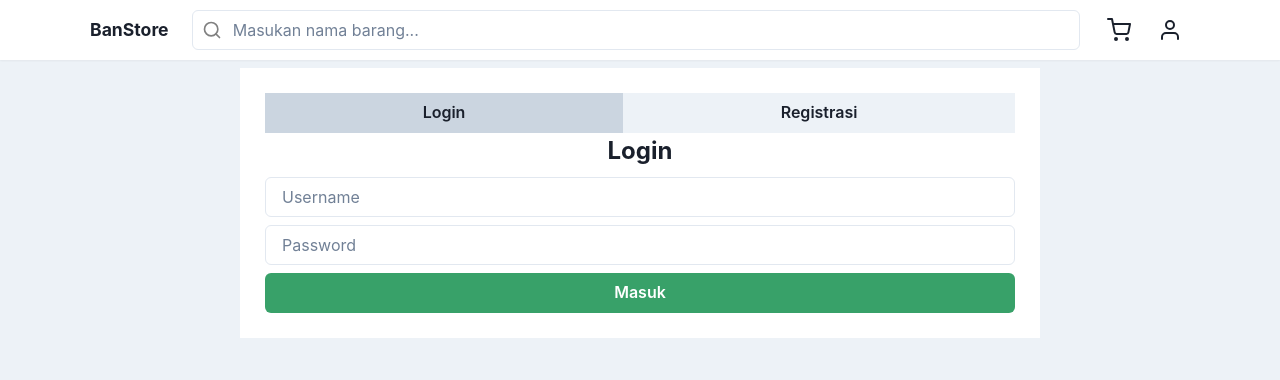
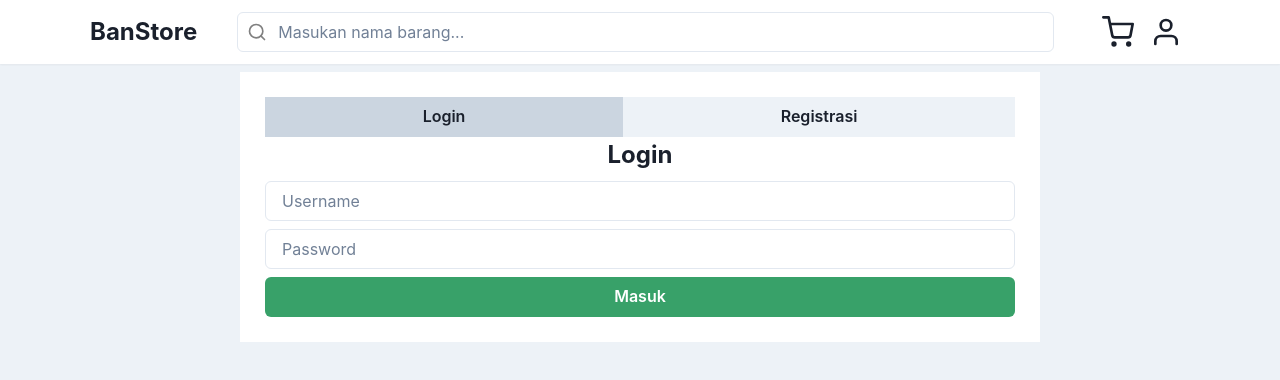
Before and after one commit to DarmaPutra55/simple-banten-store, a React (Create React App) app: page /login in a window 1280 px wide. Shown: the top 380 px of the page. Built offline with nearby package versions, Linux system fonts and the light colour scheme; no server answers.

Commit message:
Reworked the searchbar, also fixed a bug where the home page will display item despite of the api sending 400 error.

```diff
--- a/src/components/context/userContext.js
+++ b/src/components/context/userContext.js
@@ -1,11 +1,8 @@
-import { createContext, useEffect, useState } from "react";
+import { createContext } from "react";
 import { useMutation, useQuery, useQueryClient } from "@tanstack/react-query";
 import { useNavigate } from "react-router-dom";
-import { serializeError } from "serialize-error";
-import Cookies from "universal-cookie"
 import fetchApi from "../smallcomponent/fetchApi/fetchApi";
 import FullscreeLoading from "../smallcomponent/fullscreenLoading/fullscreenLoading";
-import Item from "../item/item";
 import { useToast } from "@chakra-ui/react";
 
 
--- a/src/components/itemarea/itemarea.js
+++ b/src/components/itemarea/itemarea.js
@@ -5,22 +5,19 @@ import Loading from "../smallcomponent/loading/loading";
 import Item from "../item/item";
 import fetchApi from "../smallcomponent/fetchApi/fetchApi";
 import { useQuery } from "@tanstack/react-query";
-import { useQueryClient } from '@tanstack/react-query';
 import { useSearchParams } from "react-router-dom";
 
 
 export default function ItemArea() {
     const [searchParams, setSearchParams] = useSearchParams();
     const [link, setLink] = useState('');
-    const queryClient = useQueryClient();
 
     useEffect(()=>{
         let fetchLink = "/products";
         if (searchParams.has("nama")) fetchLink = fetchLink + "?nama=" + searchParams.get("nama");
         if (searchParams.has("kategori")) fetchLink = fetchLink + "?kategori=" + searchParams.get("kategori");
-        queryClient.invalidateQueries(["items"]);
         setLink(fetchLink);
-    }, [searchParams])
+    }, [])
 
     const {data: items, isLoading: isItemsLoading} = useQuery(['items'], async ()=>{
         return await fetchApi(link)
--- a/src/components/searchbar/searchbar.js
+++ b/src/components/searchbar/searchbar.js
@@ -1,25 +1,28 @@
-import { Flex, Heading, Input, InputGroup, InputLeftElement, Box, Link, Text, Icon, Center } from '@chakra-ui/react'
+import { Flex, Link, Text, useDisclosure } from '@chakra-ui/react'
 import ActionIcon from '../smallcomponent/icons/icon';
 //import { useEffect, useState } from "react";
 import { ShoppingCart, Search, User } from "react-feather";
 import { useContext, useState } from 'react';
-import { useNavigate, useSearchParams, Link as ReactLink, Navigate } from 'react-router-dom';
+import { useSearchParams, Link as ReactLink } from 'react-router-dom';
 import { ChartContext } from '../context/chartContext';
+import SearchbarModal from './searchbarModal';
+import SearcbarInput from './searchbarInput';
 
 export default function SearchBar() {
-    const [searchText, setSearchText] = useState("");
+    const { isOpen, onOpen, onClose } = useDisclosure();
     const [searchParams] = useSearchParams();
+    const [searchText, setSearchText] = useState("" || searchParams.get("nama"));
     const { detailedItems } = useContext(ChartContext);
     const cartCheckedItemCount = detailedItems?.length > 0 ? detailedItems.filter((item) => item.data.checked).length : 0;
-    const navigate = useNavigate();
 
     //Provide the searchTextChangeEvent props with callback function to handle what happen when searchbar value change.
     //Provide the submitEvent props to handle what will happen when user press enter.
 
     return (
+        <>
             <Flex
                 width={"100%"}
-            p={"10px"}
+                p={"8px"}
                 shadow={"sm"}
                 position={"sticky"}
                 top={"0"}
@@ -42,48 +45,44 @@ export default function SearchBar() {
                             align={"center"}
                             justify={"center"}
                         >
-                        <Heading
-                            as={"h1"}
-                            fontSize={"1.1em"}
+                            <Text
+                                fontSize={"2xl"}
+                                fontWeight={"bold"}
                                 pr={2}
                             >
                                 BanStore
-                        </Heading>
+                            </Text>
                         </Flex>
                     </Link>
-                <Box flexGrow={"1"} maxW={["xs", "4xl"]}>
-                    <form onSubmit={(e) => {
-                        e.preventDefault();
-                        navigate(searchText ? "/?nama=" + searchText : "/", { replace: true });
-                    }}>
-                        <InputGroup pr={2}>
-                            <InputLeftElement
-                                pointerEvents='none'
-                                children={
-                                    <Search color='grey' size={20} />
-                                }
+                    <Flex
+                        display={["flex", "none"]}
+                    >
+                        <ActionIcon
+                            label={"Search"}
+                            icon={<Search size={"2em"} />}
+                            onClick={onOpen}
                         />
-                            <Input variant={'outline'} placeholder='Masukan nama barang...' defaultValue={searchParams.get("nama") || ""} onChange={(e) => { setSearchText(e.target.value) }} />
-                        </InputGroup>
-                    </form>
-                </Box>
+                    </Flex>
+                    <Flex
+                        display={["none", "flex"]}
+                        px={"2em"}
+                        flexGrow={1}
+                        align={"center"}
+                    >
+                        <SearcbarInput
+                            value={searchText || ""}
+                            onClick={onOpen}
+                        />
+                    </Flex>
                     <Link
                         as={ReactLink}
                         to={"/chart"}
                     >
-                    <Flex
-                        p={"4px"}
-                        position={"relative"}
-                        h={"100%"}
-                        alignContent={"center"}
-                    >
-                        <Center>
-                            <Icon
-                                label={"Shopping chart"}
-                                as={ShoppingCart}
-                                boxSize={6}
+
+                        <ActionIcon
+                            label={"Cart"}
+                            icon={<ShoppingCart size={"2em"} />}
                         />
-                        </Center>
                         <Flex
                             minW={"16px"}
                             minH={"16px"}
@@ -105,19 +104,24 @@ export default function SearchBar() {
                                 {cartCheckedItemCount}
                             </Text>
                         </Flex>
-                    </Flex>
                     </Link>
                     <Link
                         as={ReactLink}
                         to={"/login"}
                     >
                         <ActionIcon
-                        size={"sm"}
                             label={"User"}
-                        icon={<User />}
+                            icon={<User size={"2em"} />}
                         />
                     </Link>
                 </Flex>
             </Flex>
+            <SearchbarModal
+                searchText={searchText}
+                setSearchText={setSearchText}
+                isOpen={isOpen}
+                onClose={onClose}
+            />
+        </>
     );
 }
--- /dev/null
+++ b/src/components/searchbar/searchbarInput.js
@@ -0,0 +1,27 @@
+import { Input, InputGroup, InputLeftElement, Box } from '@chakra-ui/react'
+import { Search } from "react-feather";
+
+export default function SearcbarInput({ searchText, value, onClick }) {
+    return (
+        <Box flexGrow={"1"} maxW={["xs", "4xl"]}>
+
+            <InputGroup pr={2}>
+                <InputLeftElement
+                    pointerEvents='none'
+                    children={
+                        <Search color='grey' size={20} />
+                    }
+                />
+                <Input
+                    variant={'outline'}
+                    placeholder='Masukan nama barang...'
+                    value={value}
+                    onClick={onClick}
+                    readOnly
+                />
+            </InputGroup>
+
+        </Box>
+    )
+
+}
--- /dev/null
+++ b/src/components/searchbar/searchbarModal.js
@@ -0,0 +1,65 @@
+import {
+    Modal,
+    ModalOverlay,
+    ModalContent,
+    ModalHeader,
+    ModalFooter,
+    ModalBody,
+    ModalCloseButton,
+    Button,
+    HStack,
+    Box,
+    Input,
+    InputGroup,
+    InputLeftElement
+} from '@chakra-ui/react';
+import { Search } from "react-feather";
+import React, { useRef, useState } from 'react';
+
+export default function SearchbarModal({ searchText, setSearchText, isOpen, onClose }) {
+    const searchBarRef = useRef(null);
+
+    const onTextSearchChangeHandler = (e) => {
+        e.preventDefault();
+        setSearchText(e.target.value);
+    }
+
+
+    return (
+        <Modal isOpen={isOpen} onClose={onClose} initialFocusRef={searchBarRef}>
+            <ModalOverlay />
+            <ModalContent>
+                <ModalHeader>
+                    Cari
+                </ModalHeader>
+                <ModalCloseButton />
+                <ModalBody>
+                    <Box flexGrow={"1"} maxW={["xs", "4xl"]}>
+                        <form
+                            onSubmit={(e) => {
+                                e.preventDefault();
+                                window.location.href = searchText ? "/?nama=" + searchText : "/";
+                                //navigate(searchText ? "/?nama=" + searchText : "/", { replace: true });
+                            }}>
+                            <InputGroup pr={2}>
+                                <InputLeftElement
+                                    pointerEvents='none'
+                                    children={
+                                        <Search color='grey' size={20} />
+                                    }
+                                />
+                                <Input
+                                    ref={searchBarRef}
+                                    variant={'outline'}
+                                    placeholder='Masukan nama barang...'
+                                    defaultValue={searchText /*searchParams.get("nama") || ""*/}
+                                    onChange={onTextSearchChangeHandler}
+                                />
+                            </InputGroup>
+                        </form>
+                    </Box>
+                </ModalBody>
+            </ModalContent>
+        </Modal>
+    )
+}
```
Also changed, not shown: ReactNote.txt. Lines whose indentation alone changed are shown as unchanged.
